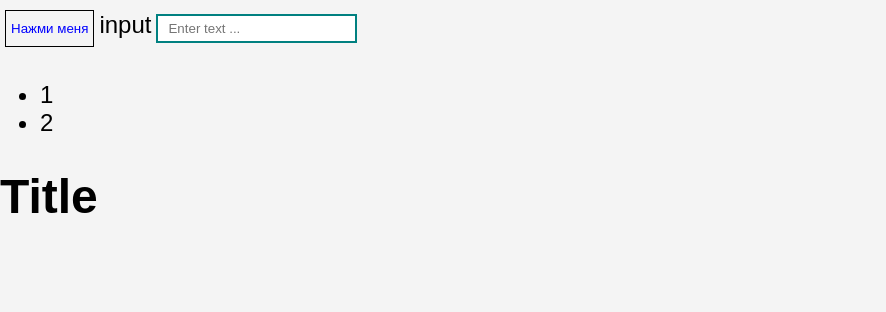
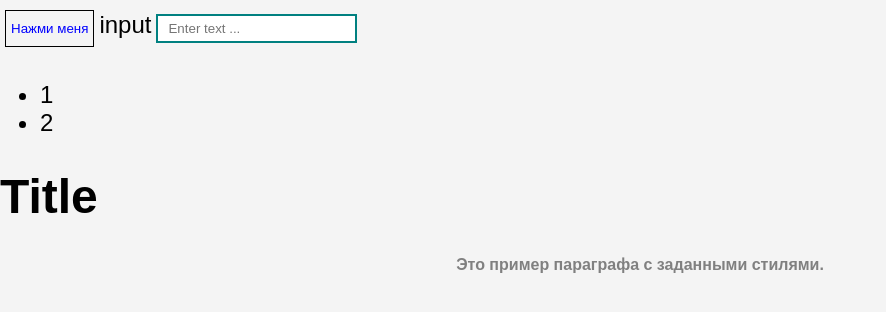
Before and after one commit to KarkenVisualGit/otus-storybook-react-2023, a React app: page / in a window 1280 px wide. Shown: the top 312 px of the page, without its empty margins (0-886 px from the left). Built offline with nearby package versions, Linux system fonts and the light colour scheme.

Commit message:
add storybook for paragraph

```diff
--- /dev/null
+++ b/src/Paragraph/Paragraph.tsx
@@ -0,0 +1,35 @@
+import React, { FC, ReactNode } from "react";
+
+export interface MyParagraphProps {
+  fontSize?: string;
+  fontWeight?: "normal" | "bold" | "lighter" | number;
+  color?: string;
+  textAlign?: "left" | "center" | "right" | "justify";
+  className?: string;
+  style?: React.CSSProperties;
+  children: ReactNode;
+}
+
+export const Paragraph: FC<MyParagraphProps> = ({
+  children,
+  fontSize,
+  fontWeight,
+  color,
+  textAlign,
+  className,
+  style,
+}) => {
+  const paragraphStyle: React.CSSProperties = {
+    fontSize,
+    fontWeight,
+    color,
+    textAlign,
+    ...style,
+  };
+
+  return (
+    <p className={className} style={paragraphStyle}>
+      {children}
+    </p>
+  );
+};
--- a/src/index.tsx
+++ b/src/index.tsx
@@ -5,6 +5,7 @@ import MyInput from "./MyInput/MyInput";
 import "./style/style.css";
 import TodoList from "./Todo/TodoList";
 import Title from "./Header/Header";
+import { Paragraph } from "./Paragraph/Paragraph";
 
 export const App = () => (
   <div>
@@ -14,6 +15,15 @@ export const App = () => (
     <MyInput placeholder="Enter text ..." label="input" big={false} />
     <TodoList></TodoList>
     <Title level={1}>Title</Title>
+    <Paragraph
+      fontSize="16px"
+      fontWeight="bold"
+      textAlign="center"
+      color="gray"
+      className="paragraph_element"
+    >
+      Это пример параграфа c заданными стилями.
+    </Paragraph>
   </div>
 );
 
```
Also changed, not shown: 2 other files (tests, documents, lock files or other folders).
